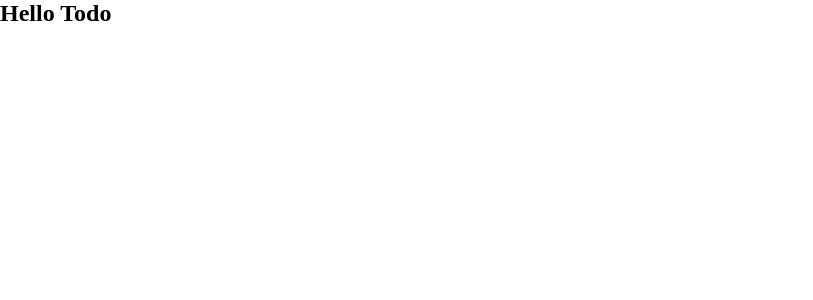
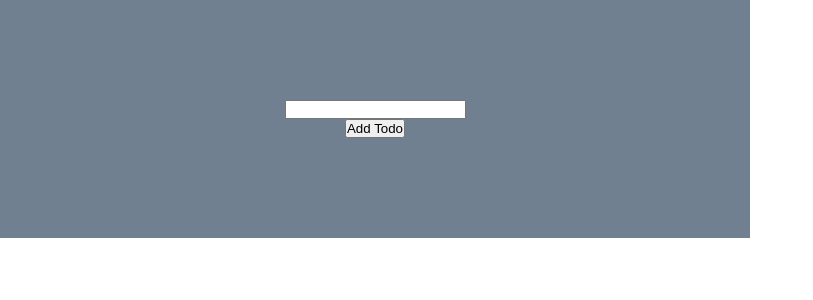
Before and after one commit to pkBilalAhmed/ReactTodoApps, a React (Create React App) app: page / in a window 1280 px wide. Shown: the top 300 px of the page, without its empty margins (0-813 px from the left). Built offline with nearby package versions, Linux system fonts and the light colour scheme.

Commit message:
todo and todolist compontent add with only add new todo featur

```diff
--- a/src/Todo.js
+++ b/src/Todo.js
@@ -1,9 +1,18 @@
 import React from 'react';
+import './style.css'
 
-const Todo = () => {
+const Todo = ({ id, name, completed }) => {
     return (
-        <div>
-            <h2>Hello Todo</h2>
+        <div className='innercontainer'>
+
+            <h2>
+            <span className='spanid'>{id}</span>
+                {name}
+
+                {console.log(completed)}
+                {/* <span className='spanclass'>{completed}</span> */}
+
+            </h2>
         </div>
     );
 };
--- a/src/TodoList.js
+++ b/src/TodoList.js
@@ -1,10 +1,35 @@
-import React from 'react';
+import React, { useState } from 'react';
 import Todo from './Todo';
+import './style.css'
+// import Todo from './Todo';
+
 
 const TodoList = () => {
+    const [newValue, setValue] = useState('')
+    const [todos, setTodos] = useState([])
+    const changeVal = (e) => {
+        const newVal = e.target.value
+        setValue(newVal)
+    }
+    const addTodo = () => {
+        if (newValue.trim()) {
+            // const data = { name: newValue, id: todos.length = +1, completed: false }
+            setTodos([...todos, { name: newValue, id: todos.length + 1, completed: false }])
+            setValue('')
+            console.log(todos);
+
+        }
+        console.log(todos.length);
+    }
     return (
-        <div>
-            <Todo/>
+        <div className='container'>
+            <input type='text' value={newValue} onChange={changeVal} />
+            <button onClick={addTodo}>Add Todo</button>
+            {
+                todos.map((todo) => (
+                    <Todo id={todo.id} name={todo.name} completed={todo.completed} key={todo.id} />
+                ))
+            }
         </div>
     );
 };
--- a/src/style.css
+++ b/src/style.css
@@ -1,42 +1,29 @@
-*{
+* {
   box-sizing: border-box;
   padding: 0%;
   margin: 0%;
 }
-.container{
-    display: flex;
-    justify-content: center;
-}
-.item{
+.container {
   display: flex;
   justify-content: center;
   align-content: center;
+  background-color: slategray;
+  max-width: 750px;
+  width: 500vh;
+  padding-bottom: 100px;
+}
+.spanid {
+  /* display: inline-block; */
+  /* margin: 20xp; */
+  border-right: 1px solid yellowgreen;
+  /* padding: 50px; */
+  /* margin: 100px; */
+}
+innercontainer {
+  display: flex;
+  /* justify-content: center; */
   align-items: center;
-    flex-direction: row;
+  max-width: 500px;
+  width: 100vh;
   background-color: yellowgreen;
-    border-bottom: 1px solid black;
-
 }
-.item > h2{
-   max-width: 350px;
-   width: 100vh;
-   display: flex;
-    align-content: space-between;
-    padding: 10px;
-}
-.item span{
-    cursor: pointer;
-    background-color: seagreen;
-    max-width: 100px;
-    width: 70px;
-    padding: 9px;
-    margin-left: 20px;
-}
-.item button{
-    cursor: pointer;
-    background-color: yellow;
-    max-width: 100px;
-    width: 70px;
-    padding: 9px;
-    margin-left: 20px;
-}
```
Lines whose indentation alone changed are shown as unchanged.
